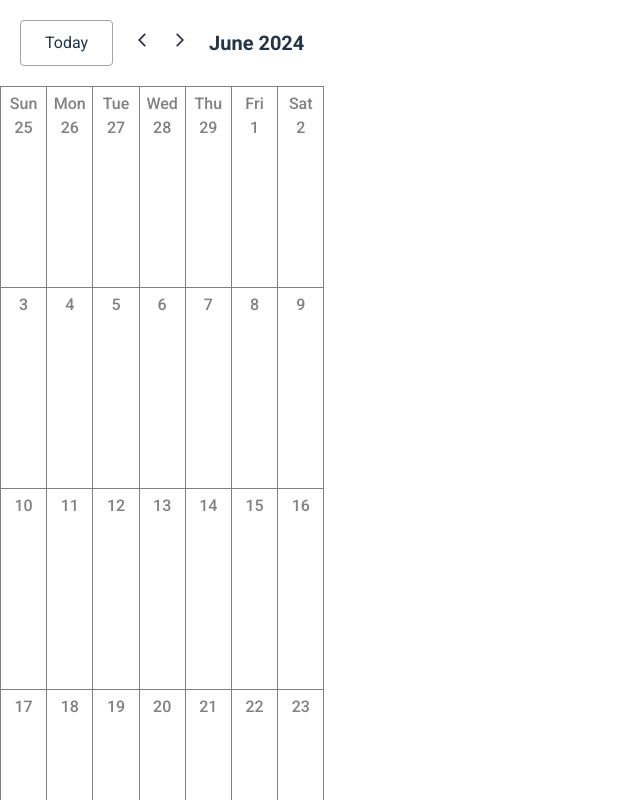
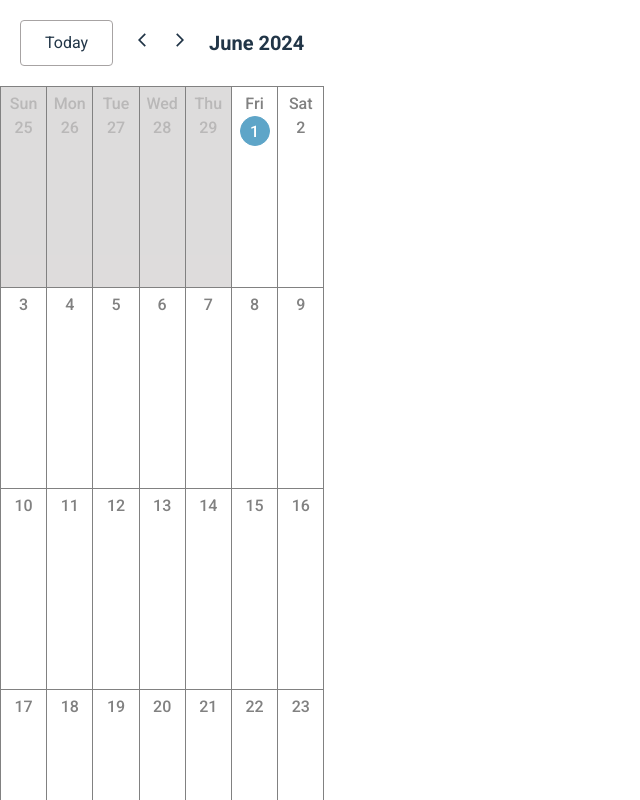
Before and after one commit to duynhannguyen/calendar-project, a React (Vite) app: page / in a window 1280 px wide. Shown: the top 800 px of the page, without its empty margins (0-640 px from the left). Built offline with nearby package versions, Linux system fonts and the light colour scheme.

Commit message:
feat: display today in the calendar

```diff
--- a/src/components/Calendar/Calendar.tsx
+++ b/src/components/Calendar/Calendar.tsx
@@ -15,6 +15,8 @@ const Calendar = () => {
   const calendarDays = useMemo(() => {
     const firstWeekStart = startOfWeek(startOfMonth(selectedMonth));
     const LastWeekEnd = endOfWeek(endOfMonth(selectedMonth));
+    console.log('firstWeekStart', firstWeekStart);
+    console.log('LastWeekEnd', LastWeekEnd);
     return eachDayOfInterval({
       start: firstWeekStart,
       end: LastWeekEnd,
--- a/src/components/CalendarItems/CalendarItems.css
+++ b/src/components/CalendarItems/CalendarItems.css
@@ -5,6 +5,25 @@
   font-weight: 500;
   text-align: center;
   position: relative;
+}
+.not-month-day {
+  background-color: rgb(245, 243, 243);
+  color: rgb(129, 129, 129, 0.4);
+}
+.old-month-day {
+  opacity: 0.8;
+  color: rgb(129, 129, 129, 0.4);
+}
+
+.today {
+  margin: auto;
+  border-radius: 100%;
+  border: 1px solid rgb(94, 165, 200);
+  background-color: rgb(94, 165, 200);
+  color: #fff;
+  width: 30px;
+  height: 30px;
+  line-height: 30px;
 }
 .calendar-items:hover .button-add {
   visibility: visible;
--- a/src/components/CalendarItems/CalendarItems.tsx
+++ b/src/components/CalendarItems/CalendarItems.tsx
@@ -1,3 +1,5 @@
+import { endOfDay, isBefore, isSameMonth, isToday } from 'date-fns';
+import { cc } from '../../utils/cc';
 import { formatDate } from '../../utils/formatDate';
 import './CalendarItems.css';
 type CalendarItemsProps = {
@@ -11,10 +13,19 @@ const CalendarItems = ({
   selectedMonth,
 }: CalendarItemsProps) => {
   return (
-    <div className="calendar-items">
+    <div
+      className={cc(
+        'calendar-items',
+        !isSameMonth(day, selectedMonth) && 'not-month-day',
+        isBefore(endOfDay(day), new Date()) && 'old-month-day'
+      )}
+    >
       <div className="button-add">+</div>
       {showWeekName ? <div>{formatDate(day, { weekday: 'short' })}</div> : null}
-      <div>{formatDate(day, { day: 'numeric' })}</div>
+
+      <div className={cc(isToday(day) && 'today')}>
+        {formatDate(day, { day: 'numeric' })}
+      </div>
     </div>
   );
 };
--- /dev/null
+++ b/src/utils/cc.ts
@@ -0,0 +1,3 @@
+export const cc = (...classes: unknown[]) => {
+  return classes.filter((c) => typeof c === 'string').join(' ');
+};
```
